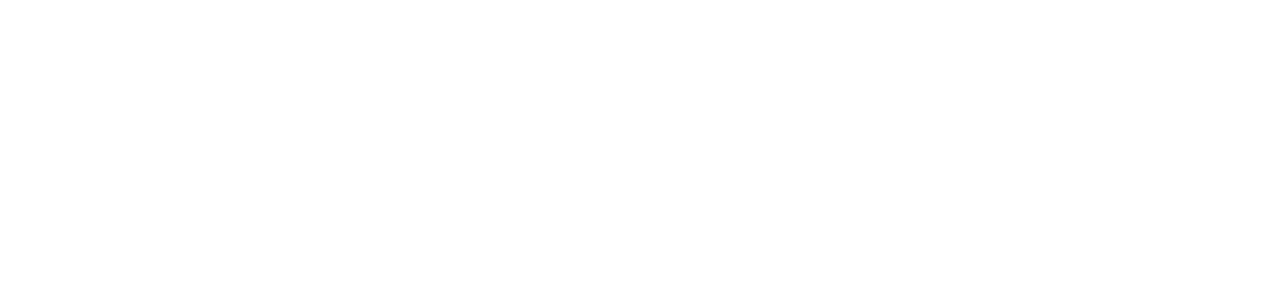
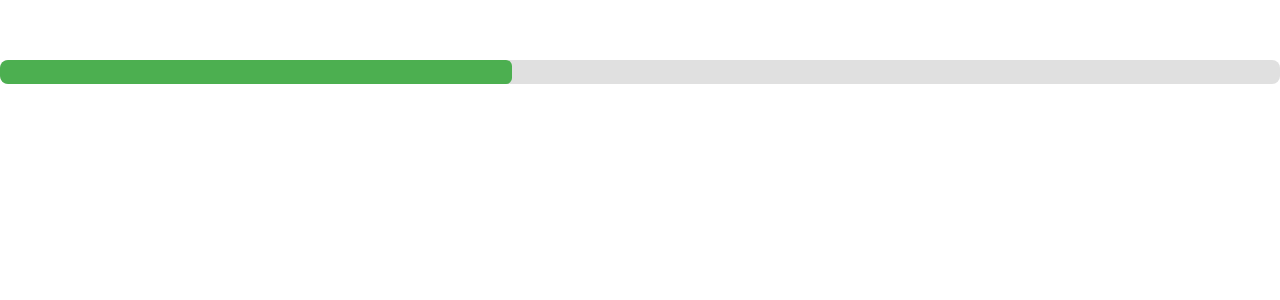
Before and after one commit to AleksandrBelokrys/vue-course, a Vue app in the folder vue-course/: page / in a window 1280 px wide. Shown: the top 300 px of the page. Built offline with nearby package versions, Linux system fonts and the light colour scheme; the HTML template or start-up script is replaced by a standard one.

Commit message:
added 'ProgressComponent' component

```diff
--- a/vue-course/src/App.vue
+++ b/vue-course/src/App.vue
@@ -1,9 +1,18 @@
 <template>
   <div id="app">
+    <ProgressComponent :percentage="40" />
   </div>
 </template>
 
 <script>
+import ProgressComponent from './components/ProgressComponent.vue';
+
+export default {
+  name: 'App',
+  components: {
+    ProgressComponent,
+  },
+};
 </script>
 
 <style>
--- /dev/null
+++ b/vue-course/src/components/ProgressComponent.vue
@@ -0,0 +1,37 @@
+<script>
+export default {
+  name: 'ProgressComponent',
+  props: {
+    percentage: {
+      type: Number,
+      required: true,
+      validator: function(value) {
+        return value >= 0 && value <= 100;
+      }
+    }
+  }
+};
+</script>
+
+<template>
+  <div class="progress-bar" role="progressbar" :aria-valuenow="percentage" aria-valuemin="0" aria-valuemax="100">
+    <div class="progress" :style="{ width: percentage + '%' }"></div>
+  </div>
+</template>
+
+<style scoped>
+.progress-bar {
+  width: 100%;
+  height: 1.5rem;
+  background-color: #e0e0e0;
+  border-radius: 0.5rem;
+  overflow: hidden;
+}
+
+.progress {
+  height: 100%;
+  background-color: #4caf50;
+  transition: width 0.3s ease;
+}
+
+</style>
```
